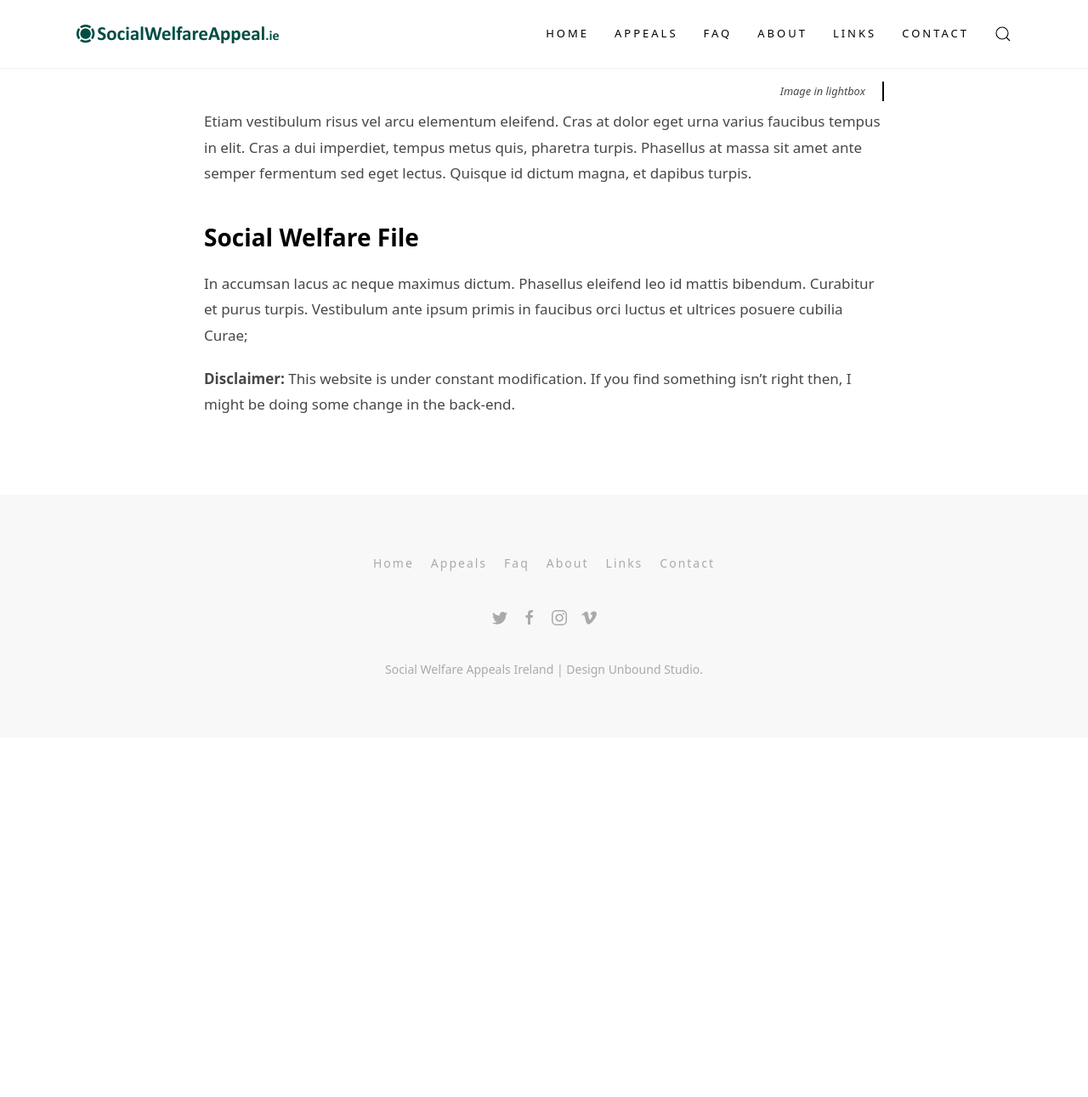
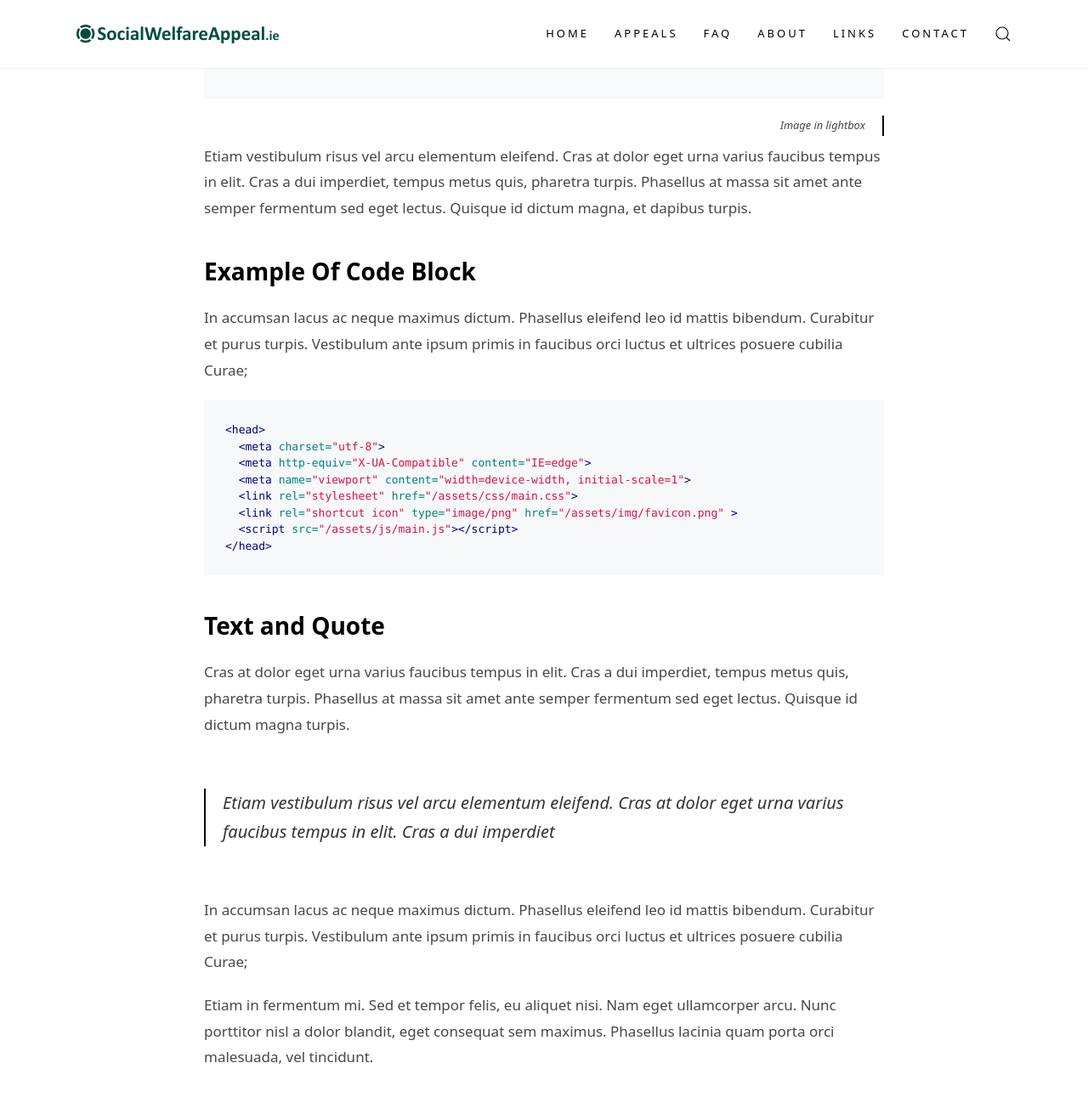
Before and after one commit to robbertl/socialwelfareappeal, a Jekyll site: the page built from appeals.md, in a window 1280 px wide and 1400 px high, scrolled down 1052 px. Shown: the top 1291 px of the window at 85% size. Built offline with Jekyll 4.4.1, drawn with Linux system fonts in a browser that asks for light colours; before the commit the page ends 1920 px from its top, so only the background shows below that; some of the changed text lies outside the part shown.

Commit message:
Update appeals.md

````diff
--- a/appeals.md
+++ b/appeals.md
@@ -3,7 +3,6 @@ layout: page
 title: Appeals
 permalink: /appeals/
 ---
-
 #### Sections in this article
 {:.no_toc}
 * TOC
@@ -13,16 +12,32 @@ Musce libero nunc, dignissim quis turpis quis, semper vehicula dolor. Suspendiss
 
 Nulla non sollicitudin. Morbi sit amet laoreet ipsum, vel pretium mi. Morbi varius, tellus in accumsan blandit, elit ligula eleifend velit, luctus mattis ante nulla condimentum nulla. Etiam vestibulum risus vel arcu elementum eleifend. Cras at dolor eget urna varius faucibus tempus in elit.
 
-## Social Welfare Appeals
+## Image Lightbox Example
 Nunc porta malesuada porta. Etiam tristique vestibulum dolor at ultricies. Proin hendrerit sapien sed erat fermentum, at commodo velit consectetur.
 
 {% include image.html img="image1.png" style="wide" lightbox="true" alt="Alt for image" caption="Image in lightbox" %}
 
 Etiam vestibulum risus vel arcu elementum eleifend. Cras at dolor eget urna varius faucibus tempus in elit. Cras a dui imperdiet, tempus metus quis, pharetra turpis. Phasellus at massa sit amet ante semper fermentum sed eget lectus. Quisque id dictum magna, et dapibus turpis.
 
-## Social Welfare File
+## Example Of Code Block
 In accumsan lacus ac neque maximus dictum. Phasellus eleifend leo id mattis bibendum. Curabitur et purus turpis. Vestibulum ante ipsum primis in faucibus orci luctus et ultrices posuere cubilia Curae;
 
-**Disclaimer:** This website is under constant modification.
-If you find something isn't right then,
-I might be doing some change in the back-end.
+```html
+<head>
+  <meta charset="utf-8">
+  <meta http-equiv="X-UA-Compatible" content="IE=edge">
+  <meta name="viewport" content="width=device-width, initial-scale=1">
+  <link rel="stylesheet" href="{{ "/assets/css/main.css" | relative_url }}">
+  <link rel="shortcut icon" type="image/png" href="{{ "assets/img/favicon.png" | relative_url }}" >
+  <script src="{{ "/assets/js/main.js" | relative_url }}"></script>
+</head>
+```
+
+## Text and Quote
+Cras at dolor eget urna varius faucibus tempus in elit. Cras a dui imperdiet, tempus metus quis, pharetra turpis. Phasellus at massa sit amet ante semper fermentum sed eget lectus. Quisque id dictum magna turpis.
+
+> Etiam vestibulum risus vel arcu elementum eleifend. Cras at dolor eget urna varius faucibus tempus in elit. Cras a dui imperdiet
+
+In accumsan lacus ac neque maximus dictum. Phasellus eleifend leo id mattis bibendum. Curabitur et purus turpis. Vestibulum ante ipsum primis in faucibus orci luctus et ultrices posuere cubilia Curae;
+
+Etiam in fermentum mi. Sed et tempor felis, eu aliquet nisi. Nam eget ullamcorper arcu. Nunc porttitor nisl a dolor blandit, eget consequat sem maximus. Phasellus lacinia quam porta orci malesuada, vel tincidunt.
````
